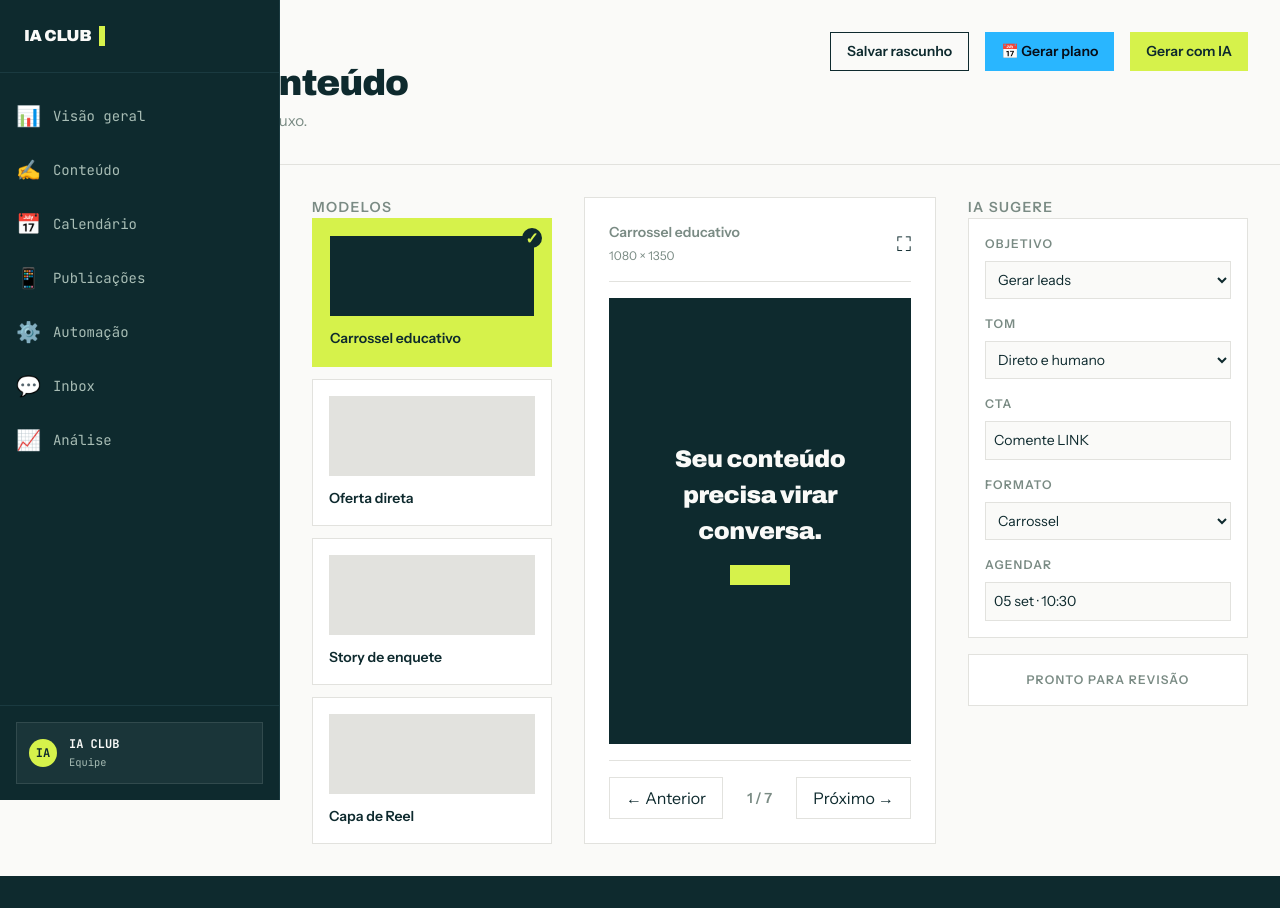
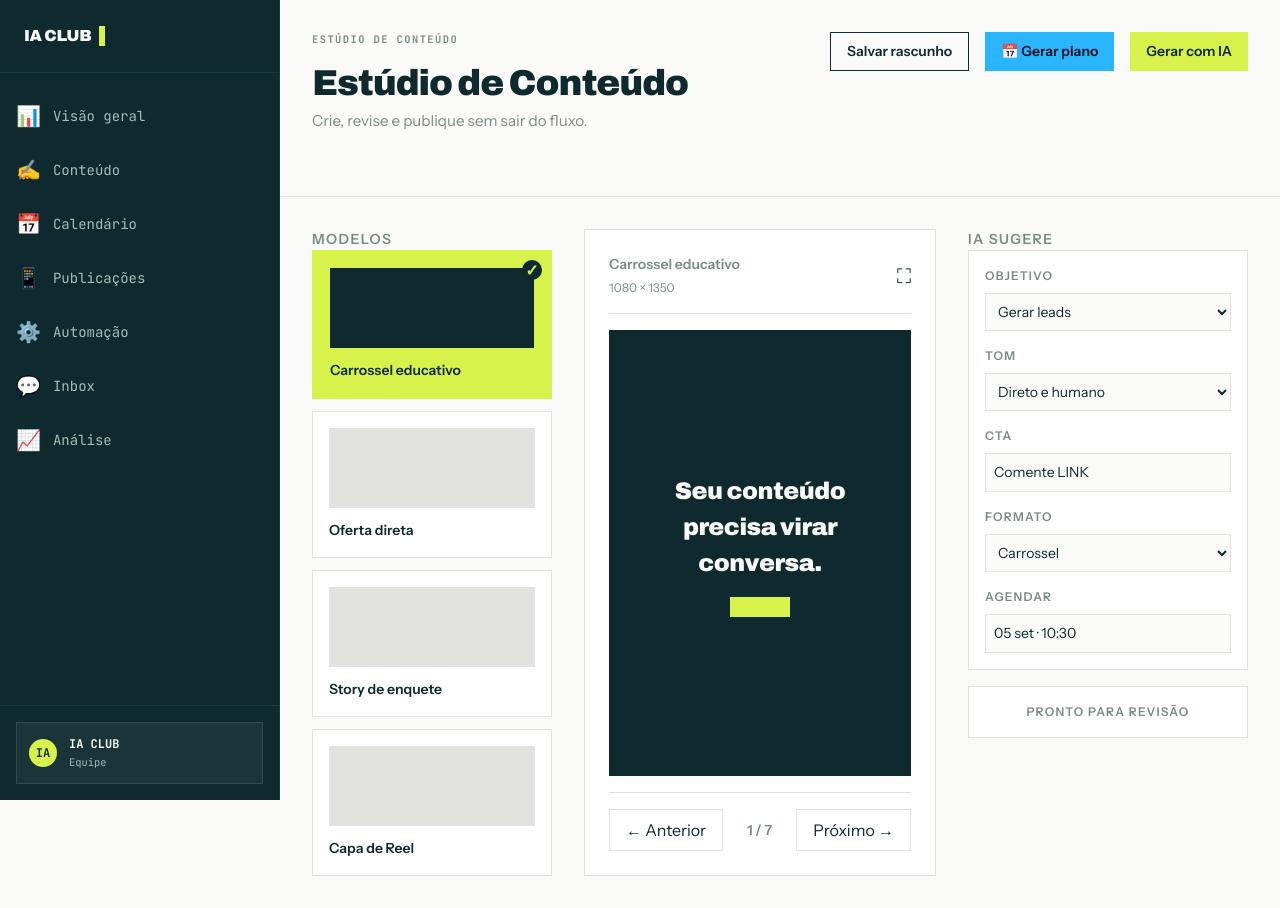
Before and after one commit to robertaferreirasena-cyber/central-do-instagram-um-sistema-que-ce, a Next.js app: page /content in a window 1280 px wide. Before the commit the page ends 876 px from the top, so only its background shows below. Built offline with nearby package versions, Linux system fonts and the light colour scheme.

Commit message:
add components/PageHeader.tsx

```diff
--- a/components/PageHeader.tsx
+++ b/components/PageHeader.tsx
@@ -12,8 +12,15 @@ interface PageHeaderProps {
 
 export function PageHeader({ tag, title, subtitle, actions }: PageHeaderProps) {
   return (
-    <div style={{ borderBottom: '1px solid #E2E2DE', backgroundColor: '#FAFAF8', paddingBottom: '2rem' }}>
-      <div style={{ paddingLeft: '280px', padding: '2rem 2rem 0 2rem', display: 'flex', justifyContent: 'space-between', alignItems: 'flex-start', gap: '2rem' }}>
+    <div style={{ borderBottom: '1px solid #E2E2DE', backgroundColor: '#FAFAF8', paddingBottom: '2rem', marginLeft: '280px' }}>
+      <style>{`
+        @media (max-width: 899px) {
+          .page-header {
+            margin-left: 0;
+          }
+        }
+      `}</style>
+      <div style={{ padding: '2rem', display: 'flex', justifyContent: 'space-between', alignItems: 'flex-start', gap: '2rem' }}>
         <div style={{ flex: 1 }}>
           {tag && (
             <div style={{ fontFamily: jetBrainsMono.style.fontFamily, fontSize: '0.65rem', fontWeight: 700, letterSpacing: '0.14em', textTransform: 'uppercase', color: '#7A8B84', marginBottom: '0.5rem' }}>
```
